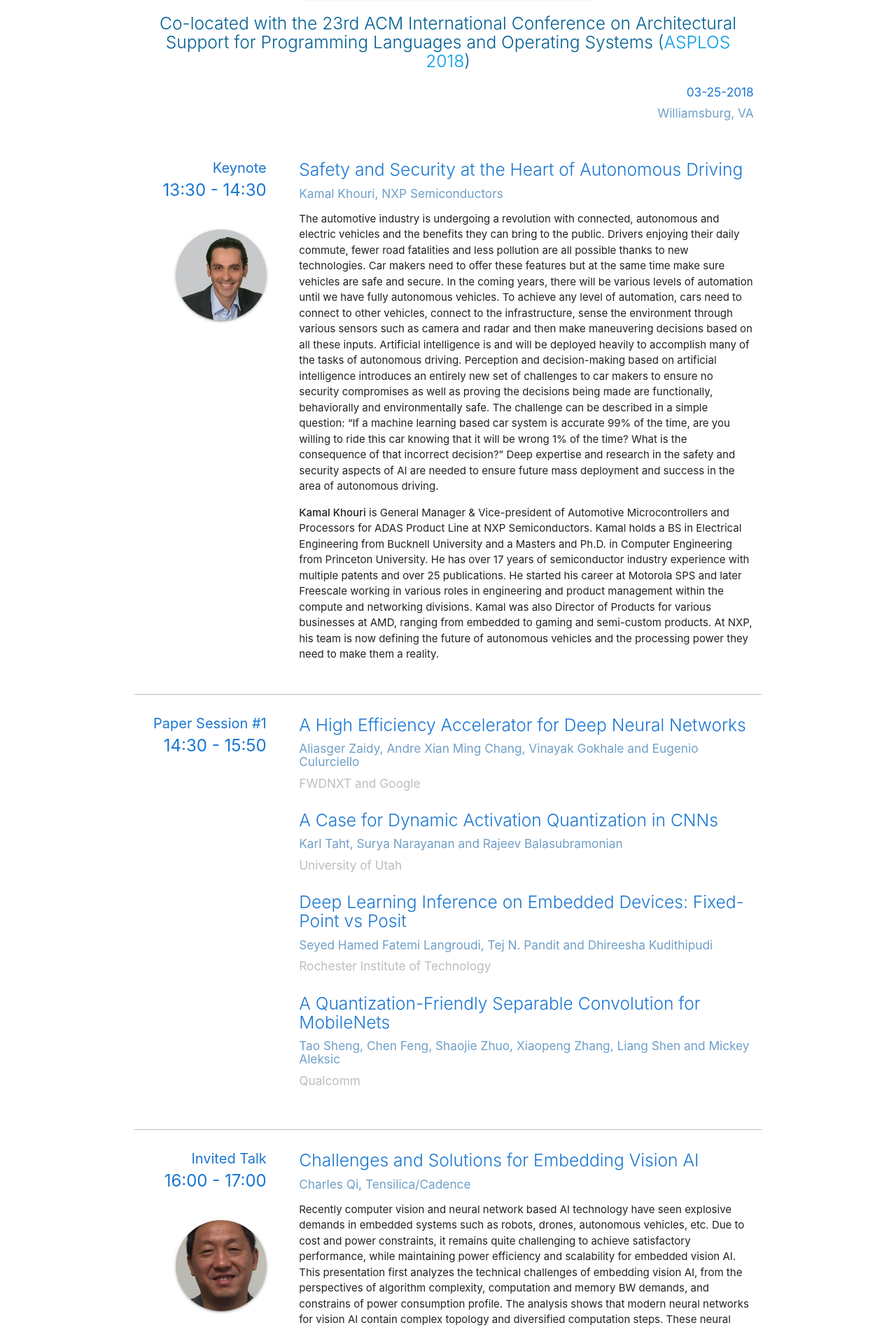
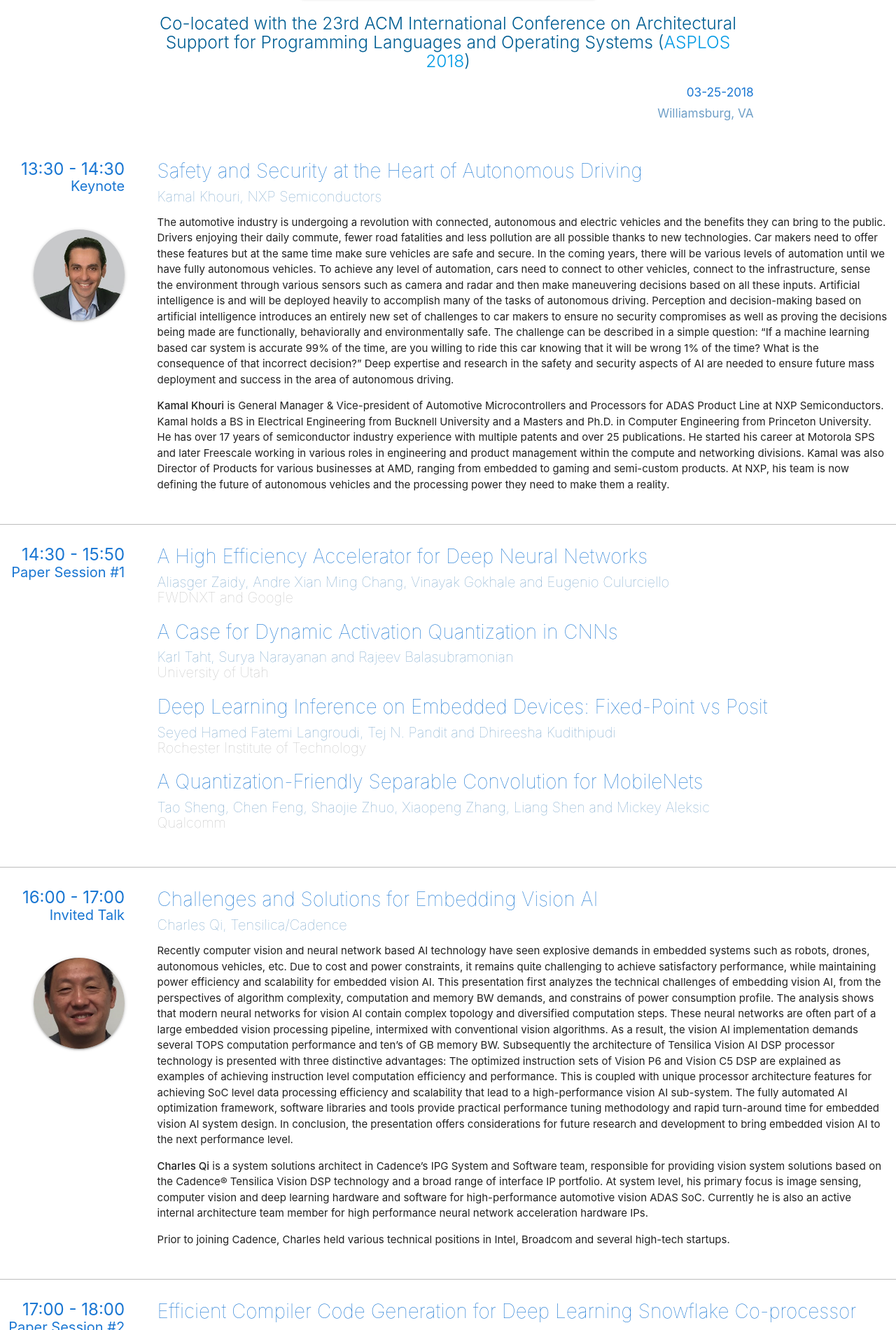
Before and after one commit to mgoldfar/emc2-web, a Jekyll site: the page built from _editions/1-asplos-18.html, in a window 1280 px wide. Shown: the part 573-2474 px from the top of the page at 70% size. Built offline with Jekyll 4.4.1, drawn with Linux system fonts in a browser that asks for light colours; some of the changed text lies outside the part shown.

Commit message:
More style tweaks.

```diff
--- a/_layouts/edition-page.html
+++ b/_layouts/edition-page.html
@@ -16,6 +16,8 @@
                 </div>
             </div>
         </div>
+    </div>
+    <div>
         <div class="section program">
             {% assign program = site.programs | where: "edition",page.edition | sort: "time_end" %}
             {% assign program_size = program|size %}
@@ -45,11 +47,13 @@
                 {% endcase %}
 
                 <div class="flex row program-item">
-                    <div class="col s3 program-item-side-content">
-                        <h1 class="talk-class-header dark-primary">{{ talk_class_header }}</h1>
+                    <div class="col s2 program-item-side-content">
+
                         <h1 class="time dark-primary">
                             {{ p.time_start|date: "%H:%M" }} - {{ p.time_end|date: "%H:%M" }}
                         </h1>
+                        <h1 class="talk-class-header dark-primary">{{ talk_class_header }}</h1>
+
                         {% if p.type == "keynote" or p.type == "invited_talk" %}
                             {% if p.speaker.avatar %}
                                 <br/>
@@ -58,18 +62,18 @@
                             {% endif %}
                         {% endif %}
                     </div>
-                    <div class="col s9 program-item-content">
+                    <div class="col s10 program-item-content">
                         {% if p.type == "welcome" or p.type == "coffee_break" or p.type == "lunch_break" %}
-                            <h5 class="dark-primary">{{ p.title }}</h5>
+                            <h1 class="dark-primary">{{ p.title }}</h1>
                         {% elsif p.type == "keynote" or p.type == "invited_talk" %}
-                            <h5 class="dark-primary">{{ p.title }}</h5>
-                            <h6 class="light-primary">{{ p.speaker.name }}, {{ p.speaker.affiliation }}</h6>
+                            <h1 class="dark-primary">{{ p.title }}</h1>
+                            <h2 class="light-primary">{{ p.speaker.name }}, {{ p.speaker.affiliation }}</h2>
                             {{ p.content | markdownify }}
                         {% elsif p.type == "paper_session" %}
                             {% for paper in p.papers %}
-                                <h5 class="dark-primary">{{ paper.title }}</h5>
-                                <h6 class="light-primary">{{ paper.authors }}</h6>
-                                <h6 class="secondary-text">{{ paper.affiliation }}</h6>
+                                <h1 class="dark-primary">{{ paper.title }}</h1>
+                                <h2 class="light-primary">{{ paper.authors }}</h2>
+                                <h2 class="secondary-text">{{ paper.affiliation }}</h2>
                                 <br/>
                             {% endfor %}
                         {% endif %}
--- a/assets/css/style.css
+++ b/assets/css/style.css
@@ -81,6 +81,19 @@ main {
     list-style-type: disc;
 }
 
+.program-item-content h1 {
+    font-size: 28px;
+    margin-top: 0;
+    margin-bottom: 10px;
+    font-weight: 100;
+}
+
+.program-item-content h2 {
+    font-size: 20px;
+    margin: 0;
+    font-weight: 100;
+}
+
 .program-item-content-paper {
     margin-bottom: 2em;
 }
```
